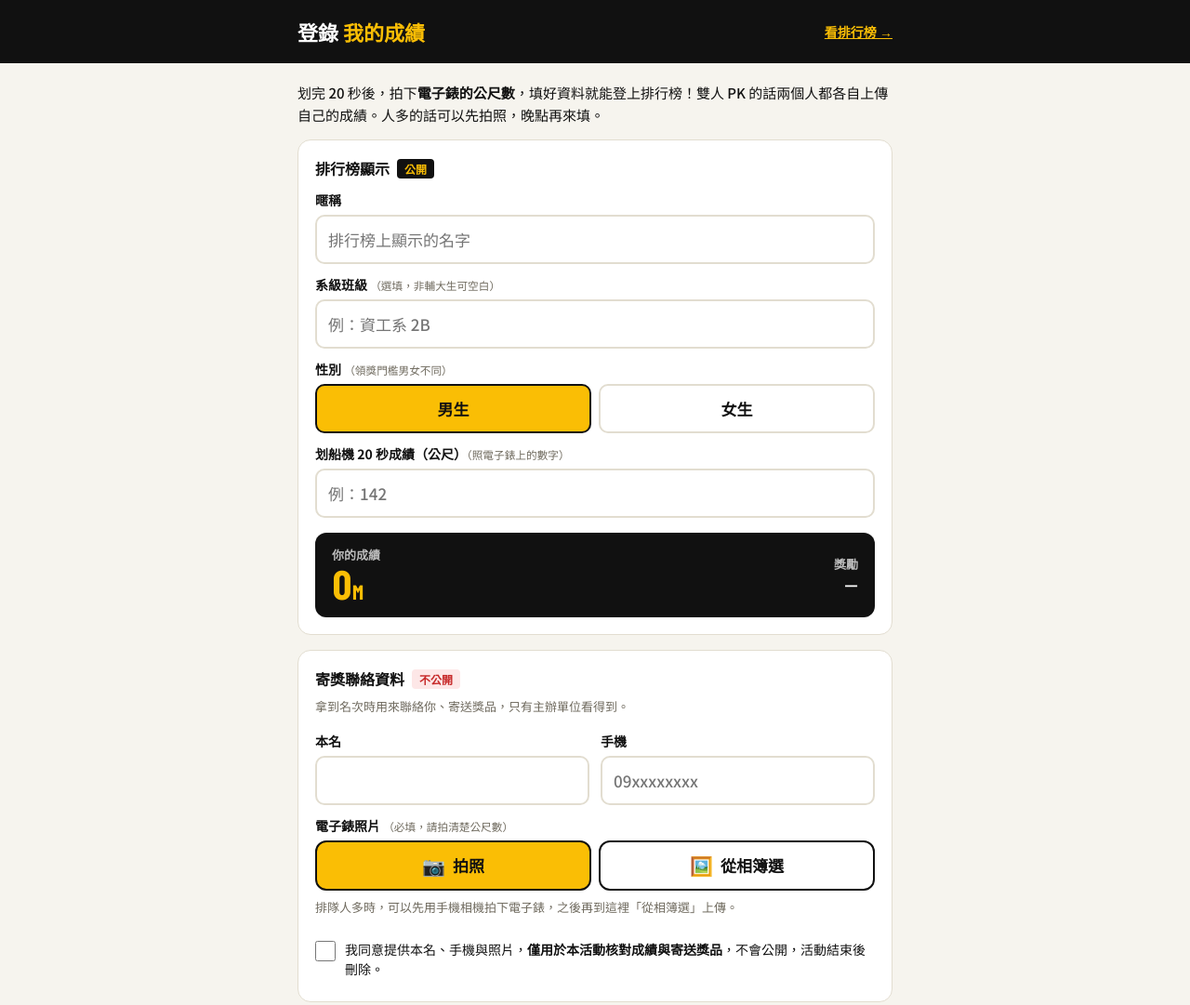
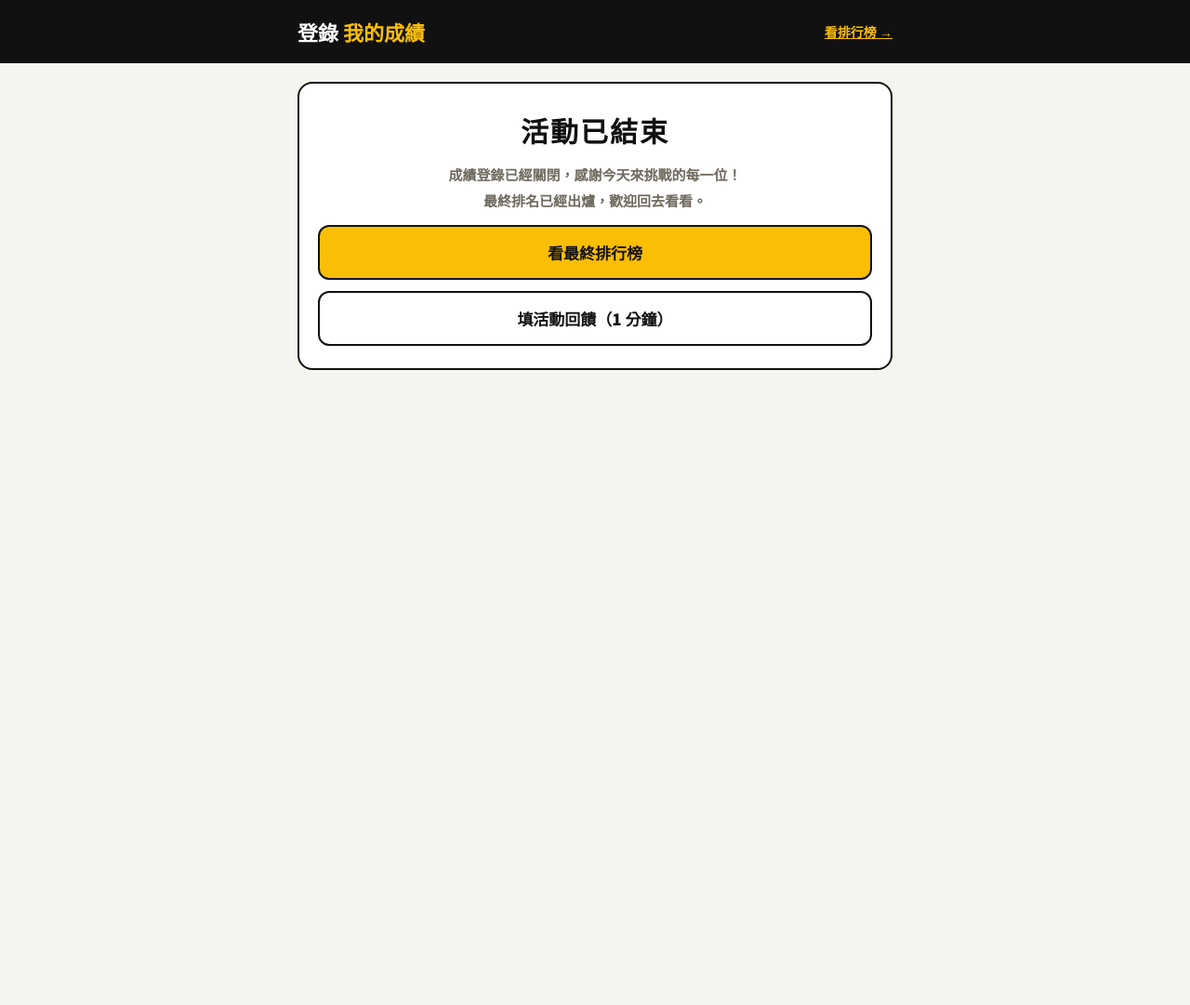
Before and after one commit to kevinhsu97/fju-ff-leaderboard, a plain HTML site: page submit.html in a window 1280 px wide. Shown: the top 1081 px of the page at 93% size. After the commit the page ends 800 px from the top, so only its background shows below. Drawn offline with nearby package versions, Linux system fonts and the light colour scheme; a web font is replaced by a local one.

Commit message:
Update submit.html

```diff
--- a/submit.html
+++ b/submit.html
@@ -62,11 +62,25 @@ input[type=file]::file-selector-button{font:inherit;font-weight:900;font-size:15
 .intro{font-size:15px;line-height:1.6;margin-bottom:14px}
 .btn.ghost{width:100%;margin-top:10px;padding:14px;text-decoration:none}
 [hidden]{display:none!important}
+.closed{background:var(--card);border:2px solid var(--k);border-radius:16px;padding:28px 20px 24px;margin-top:18px;text-align:center}
+.closed .t{font-size:30px;font-weight:900;letter-spacing:2px}
+.closed p{font-size:15px;font-weight:700;color:var(--mute);line-height:1.85;margin-top:12px}
+.closed a{display:block;margin-top:12px;padding:15px;border:2px solid var(--k);border-radius:12px;
+  font-size:17px;font-weight:900;text-decoration:none;color:var(--k);background:var(--y)}
+.closed a.alt{background:var(--card)}
+#form{display:none}
 </style>
 </head>
 <body>
 <header><div class="wrap"><h1>登錄 <span>我的成績</span></h1><a href="index.html">看排行榜 →</a></div></header>
 <main class="wrap">
+
+  <div class="closed">
+    <div class="t">活動已結束</div>
+    <p>成績登錄已經關閉，感謝今天來挑戰的每一位！<br>最終排名已經出爐，歡迎回去看看。</p>
+    <a href="index.html">看最終排行榜</a>
+    <a class="alt" href="feedback.html">填活動回饋（1 分鐘）</a>
+  </div>
 
   <form id="form" novalidate>
     <p class="intro">划完 20 秒後，拍下<b>電子錶的公尺數</b>，填好資料就能登上排行榜！雙人 PK 的話兩個人都各自上傳自己的成績。人多的話可以先拍照，晚點再來填。</p>
```
